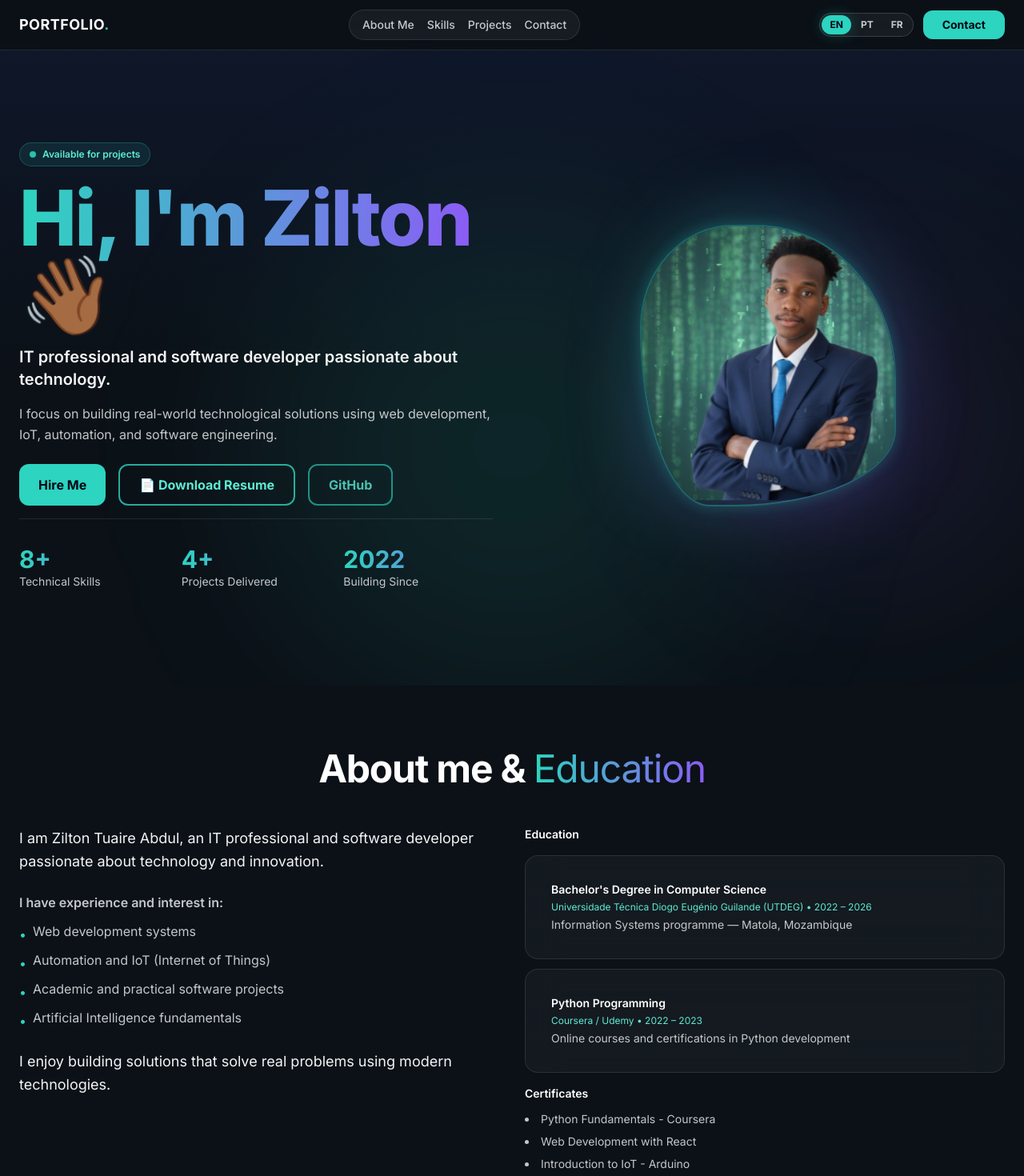
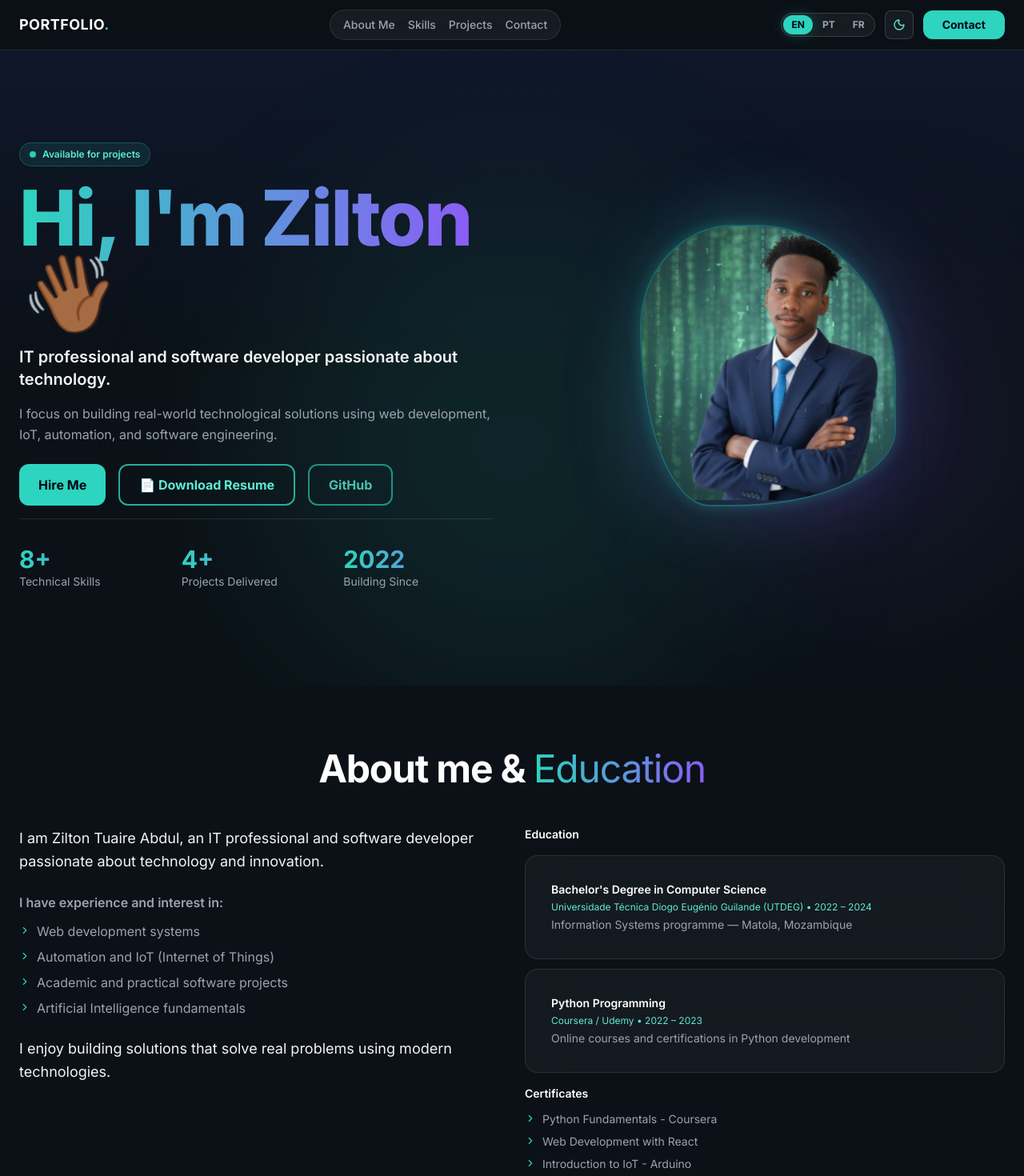
Before and after one commit to dev-zilton/portfolio, a React (Vite) app: page / in a window 1280 px wide. Shown: the top 1470 px of the page at 80% size. Built offline with nearby package versions, Linux system fonts and the light colour scheme.

Commit message:
Atualiza componentes, dados do portfolio e adiciona novos hooks

```diff
--- a/src/App.tsx
+++ b/src/App.tsx
@@ -1,8 +1,7 @@
 import { useEffect, useState } from "react";
-import { ContactActionButton } from "./components/ContactActionButton";
+import { MessageCircle, Mail, ChevronRight } from "lucide-react";
 import { Footer } from "./components/Footer";
 import { Hero } from "./components/Hero";
-// InfoCard removed — simplified layout uses direct components
 import { Navbar } from "./components/Navbar";
 import { ProjectCard } from "./components/ProjectCard";
 import { SkillBar } from "./components/SkillBar";
@@ -10,27 +9,67 @@ import { GlassCard } from "./components/ui/GlassCard";
 import { SectionHeading } from "./components/ui/SectionHeading";
 import { staticPortfolio } from "./data/portfolio";
 import { useLanguage, useProjectsWithLinks } from "./i18n/LanguageContext";
+import { useTheme } from "./hooks/useTheme";
 
-const SECTION_IDS = ["home", "about", "skills", "projects", "contact"] as const;
+type SectionId = "home" | "about" | "skills" | "projects" | "contact";
+
+const SECTION_IDS: SectionId[] = [
+  "home",
+  "about",
+  "skills",
+  "projects",
+  "contact",
+];
+
+function GitHubIcon() {
+  return (
+    <svg
+      width={18}
+      height={18}
+      viewBox="0 0 24 24"
+      fill="currentColor"
+      aria-hidden="true"
+    >
+      <path d="M12 0C5.37 0 0 5.37 0 12c0 5.3 3.438 9.8 8.205 11.385.6.113.82-.258.82-.577 0-.285-.01-1.04-.015-2.04-3.338.724-4.042-1.61-4.042-1.61-.546-1.385-1.335-1.755-1.335-1.755-1.087-.744.084-.729.084-.729 1.205.084 1.838 1.236 1.838 1.236 1.07 1.835 2.809 1.305 3.495.998.108-.776.417-1.305.76-1.605-2.665-.3-5.466-1.332-5.466-5.93 0-1.31.465-2.38 1.235-3.22-.135-.303-.54-1.523.105-3.176 0 0 1.005-.322 3.3 1.23.96-.267 1.98-.399 3-.405 1.02.006 2.04.138 3 .405 2.28-1.552 3.285-1.23 3.285-1.23.645 1.653.24 2.873.12 3.176.765.84 1.23 1.91 1.23 3.22 0 4.61-2.805 5.625-5.475 5.92.42.36.81 1.096.81 2.22 0 1.606-.015 2.896-.015 3.286 0 .315.21.69.825.57C20.565 21.795 24 17.295 24 12c0-6.63-5.37-12-12-12z" />
+    </svg>
+  );
+}
+
+function LinkedInIcon() {
+  return (
+    <svg
+      width={18}
+      height={18}
+      viewBox="0 0 24 24"
+      fill="currentColor"
+      aria-hidden="true"
+    >
+      <path d="M20.447 20.452h-3.554v-5.569c0-1.328-.027-3.037-1.852-3.037-1.853 0-2.136 1.445-2.136 2.939v5.667H9.351V9h3.414v1.561h.046c.477-.9 1.637-1.85 3.37-1.85 3.601 0 4.267 2.37 4.267 5.455v6.286zM5.337 7.433a2.062 2.062 0 0 1-2.063-2.065 2.064 2.064 0 1 1 2.063 2.065zm1.782 13.019H3.555V9h3.564v11.452zM22.225 0H1.771C.792 0 0 .774 0 1.729v20.542C0 23.227.792 24 1.771 24h20.451C23.2 24 24 23.227 24 22.271V1.729C24 .774 23.2 0 22.222 0h.003z" />
+    </svg>
+  );
+}
 
 function PortfolioContent() {
   const { t } = useLanguage();
   const projects = useProjectsWithLinks();
-  const [activeSection, setActiveSection] = useState("home");
+  const { isDark, toggle } = useTheme();
+  const [activeSection, setActiveSection] = useState<SectionId>("home");
+
+  const halfIndex = Math.ceil(staticPortfolio.skills.length / 2);
+  const skillsLeft = staticPortfolio.skills.slice(0, halfIndex);
+  const skillsRight = staticPortfolio.skills.slice(halfIndex);
 
   const scrollToSection = (sectionId: string) => {
-    setActiveSection(sectionId);
+    setActiveSection(sectionId as SectionId);
     document.getElementById(sectionId)?.scrollIntoView({ behavior: "smooth" });
   };
 
   useEffect(() => {
     const handleScroll = () => {
       const scrollPosition = window.scrollY + 120;
-
       for (const section of SECTION_IDS) {
         const element = document.getElementById(section);
         if (!element) continue;
-
         const { offsetTop, offsetHeight } = element;
         if (
           scrollPosition >= offsetTop &&
@@ -41,19 +80,26 @@ function PortfolioContent() {
         }
       }
     };
-
     window.addEventListener("scroll", handleScroll, { passive: true });
     return () => window.removeEventListener("scroll", handleScroll);
   }, []);
 
+  const linkBase =
+    "flex items-center justify-center gap-2 rounded-xl px-5 py-3 text-sm font-medium transition-all duration-200 focus-visible:outline-none focus-visible:ring-2 focus-visible:ring-turquoise-400";
+  const linkPrimary = `${linkBase} bg-turquoise-500 text-white hover:bg-turquoise-400 active:scale-95`;
+  const linkSecondary = `${linkBase} border border-white/10 bg-white/5 text-copy dark:text-copy light:text-copy-light hover:bg-white/10 active:scale-95`;
+
   return (
-    <div className="min-h-screen bg-surface font-sans">
-      <Navbar activeSection={activeSection} scrollToSection={scrollToSection} />
+    <div className="min-h-screen bg-surface dark:bg-surface light:bg-surface-light font-sans transition-colors duration-300">
+      <Navbar
+        activeSection={activeSection}
+        scrollToSection={scrollToSection}
+        isDark={isDark}
+        onToggleTheme={toggle}
+      />
 
       <main className="pt-[57px]">
         <Hero onContact={() => scrollToSection("contact")} />
-
-        {/* Offer/cards section removed — simplified single About & Education section below */}
 
         <section id="about" className="px-4 py-20 md:px-6">
           <div className="mx-auto max-w-7xl">
@@ -62,11 +108,9 @@ function PortfolioContent() {
               highlight={t.aboutSection.highlight}
               className="mb-10"
             />
-
             <div className="grid gap-8 md:grid-cols-2">
-              {/* Left: Intro and interests */}
               <div>
-                <p className="mb-6 text-lg font-normal leading-relaxed text-copy">
+                <p className="mb-6 text-lg font-normal leading-relaxed text-copy dark:text-copy light:text-copy-light">
                   {t.about.intro}
                 </p>
                 <p className="mb-3 font-semibold text-copy-muted">
@@ -78,27 +122,30 @@ function PortfolioContent() {
                       key={item}
                       className="flex items-start gap-2 text-copy-muted"
                     >
-                      <span className="mt-1 text-turquoise-400">•</span>
+                      <ChevronRight
+                        size={14}
+                        className="mt-1 shrink-0 text-turquoise-400"
+                        aria-hidden="true"
+                      />
                       <span className="font-normal">{item}</span>
                     </li>
                   ))}
                 </ul>
-                <p className="mt-6 text-lg font-normal leading-relaxed text-copy">
+                <p className="mt-6 text-lg font-normal leading-relaxed text-copy dark:text-copy light:text-copy-light">
                   {t.about.closing}
                 </p>
               </div>
 
-              {/* Right: Education list + Certificates */}
               <div className="space-y-4">
                 <div>
-                  <h4 className="mb-4 text-sm font-semibold text-white">
+                  <h4 className="mb-4 text-sm font-semibold text-white dark:text-white light:text-gray-900">
                     {t.aboutSection.educationLabel}
                   </h4>
                   <div className="space-y-3">
                     {t.education.items.map((edu) => (
                       <GlassCard key={edu.degree} interactive={false}>
                         <div className="flex flex-col gap-1">
-                          <span className="text-sm font-semibold text-white">
+                          <span className="text-sm font-semibold text-white dark:text-white light:text-gray-900">
                             {edu.degree}
                           </span>
                           <span className="text-xs text-turquoise-300">
@@ -116,12 +163,19 @@ function PortfolioContent() {
                 </div>
 
                 <div>
-                  <h4 className="mb-3 text-sm font-semibold text-white">
+                  <h4 className="mb-3 text-sm font-semibold text-white dark:text-white light:text-gray-900">
                     {t.aboutSection.certificatesLabel}
                   </h4>
-                  <ul className="list-disc list-inside space-y-2 text-sm text-copy-muted">
+                  <ul className="space-y-2 text-sm text-copy-muted">
                     {t.certificates.items.map((c) => (
-                      <li key={c}>{c}</li>
+                      <li key={c} className="flex items-start gap-2">
+                        <ChevronRight
+                          size={14}
+                          className="mt-0.5 shrink-0 text-turquoise-400"
+                          aria-hidden="true"
+                        />
+                        {c}
+                      </li>
                     ))}
                   </ul>
                 </div>
@@ -138,20 +192,20 @@ function PortfolioContent() {
             />
             <div className="grid gap-6 md:grid-cols-2">
               <GlassCard interactive={false}>
-                <h3 className="mb-6 flex items-center gap-2 text-lg font-bold text-white">
+                <h3 className="mb-6 flex items-center gap-2 text-lg font-bold text-white dark:text-white light:text-gray-900">
                   <span className="h-2 w-2 rounded-full bg-turquoise-400" />
                   {t.skills.technical}
                 </h3>
-                {staticPortfolio.skills.slice(0, 4).map((skill) => (
+                {skillsLeft.map((skill) => (
                   <SkillBar key={skill.name} skill={skill} />
                 ))}
               </GlassCard>
               <GlassCard interactive={false}>
-                <h3 className="mb-6 flex items-center gap-2 text-lg font-bold text-white">
+                <h3 className="mb-6 flex items-center gap-2 text-lg font-bold text-white dark:text-white light:text-gray-900">
                   <span className="h-2 w-2 rounded-full bg-accent-purple" />
                   {t.skills.tools}
                 </h3>
-                {staticPortfolio.skills.slice(4).map((skill) => (
+                {skillsRight.map((skill) => (
                   <SkillBar key={skill.name} skill={skill} />
                 ))}
               </GlassCard>
@@ -181,8 +235,6 @@ function PortfolioContent() {
           </div>
         </section>
 
-        {/* Removed separate Education & Certificates sections — merged into About */}
-
         <section id="contact" className="px-4 py-20 md:px-6">
           <div className="mx-auto max-w-4xl text-center">
             <SectionHeading
@@ -191,28 +243,46 @@ function PortfolioContent() {
               subtitle={t.contact.subtitle}
             />
             <div className="mx-auto grid max-w-2xl gap-4 sm:grid-cols-2">
-              <ContactActionButton
+              <a
                 href={staticPortfolio.contacts.whatsapp}
-                icon="💬"
-                label={t.contact.whatsapp}
-                variant="primary"
-              />
-              <ContactActionButton
+                target="_blank"
+                rel="noopener noreferrer"
+                aria-label={t.contact.whatsapp}
+                className={linkPrimary}
+              >
+                <MessageCircle size={18} aria-hidden="true" />
+                {t.contact.whatsapp}
+              </a>
+              <a
                 href={staticPortfolio.contacts.email}
-                icon="📧"
-                label={t.contact.email}
-                variant="primary"
-              />
-              <ContactActionButton
+                target="_blank"
+                rel="noopener noreferrer"
+                aria-label={t.contact.email}
+                className={linkPrimary}
+              >
+                <Mail size={18} aria-hidden="true" />
+                {t.contact.email}
+              </a>
+              <a
                 href={staticPortfolio.contacts.github}
-                icon="🐙"
-                label={t.contact.github}
-              />
-              <ContactActionButton
+                target="_blank"
+                rel="noopener noreferrer"
+                aria-label={t.contact.github}
+                className={linkSecondary}
+              >
+                <GitHubIcon />
+                {t.contact.github}
+              </a>
+              <a
                 href={staticPortfolio.contacts.linkedin}
-                icon="💼"
-                label={t.contact.linkedin}
-              />
+                target="_blank"
+                rel="noopener noreferrer"
+                aria-label={t.contact.linkedin}
+                className={linkSecondary}
+              >
+                <LinkedInIcon />
+                {t.contact.linkedin}
+              </a>
             </div>
           </div>
         </section>
--- a/src/components/Navbar.tsx
+++ b/src/components/Navbar.tsx
@@ -1,4 +1,5 @@
 import { useEffect, useState } from "react";
+import { Moon, Sun } from "lucide-react";
 import { staticPortfolio } from "../data/portfolio";
 import { useLanguage } from "../i18n/LanguageContext";
 import { LanguageSwitcher } from "./LanguageSwitcher";
@@ -7,9 +8,16 @@ import { PrimaryButton } from "./ui/PrimaryButton";
 type NavbarProps = {
   activeSection: string;
   scrollToSection: (id: string) => void;
+  isDark: boolean;
+  onToggleTheme: () => void;
 };
 
-export function Navbar({ activeSection, scrollToSection }: NavbarProps) {
+export function Navbar({
+  activeSection,
+  scrollToSection,
+  isDark,
+  onToggleTheme,
+}: NavbarProps) {
   const { t } = useLanguage();
   const [isMenuOpen, setIsMenuOpen] = useState(false);
 
@@ -25,7 +33,6 @@ export function Navbar({ activeSection, scrollToSection }: NavbarProps) {
     setIsMenuOpen(false);
   };
 
-  // ESC to close menu
   useEffect(() => {
     const handleEsc = (e: KeyboardEvent) => {
       if (e.key === "Escape") setIsMenuOpen(false);
@@ -35,7 +42,7 @@ export function Navbar({ activeSection, scrollToSection }: NavbarProps) {
   }, []);
 
   return (
-    <header className="fixed inset-x-0 top-0 z-50 border-b border-white/10 bg-surface/90 backdrop-blur-xl">
+    <header className="fixed inset-x-0 top-0 z-50 border-b border-white/10 bg-surface/90 backdrop-blur-xl transition-colors duration-300">
       <div className="mx-auto flex max-w-7xl items-center justify-between px-4 py-3 md:px-6">
         {/* LOGO */}
         <button
@@ -57,9 +64,7 @@ export function Navbar({ activeSection, scrollToSection }: NavbarProps) {
               key={id}
               type="button"
               onClick={() => handleNav(id)}
-              className={`nav-link ${
-                activeSection === id ? "nav-link-active" : ""
-              }`}
+              className={`nav-link ${activeSection === id ? "nav-link-active" : ""}`}
             >
               {navLabels[id]}
             </button>
@@ -69,6 +74,30 @@ export function Navbar({ activeSection, scrollToSection }: NavbarProps) {
         {/* ACTIONS */}
         <div className="flex items-center gap-2 md:gap-3">
           <LanguageSwitcher className="hidden sm:flex" />
+
+          {/* BOTÃO DARK / LIGHT */}
+          <button
+            type="button"
+            onClick={onToggleTheme}
+            aria-label={
+              isDark ? "Mudar para modo claro" : "Mudar para modo escuro"
+            }
+            className="flex h-9 w-9 items-center justify-center rounded-lg border border-white/15 bg-white/5 text-copy transition-all duration-200 hover:bg-white/10 hover:border-turquoise-400/50"
+          >
+            {isDark ? (
+              <Sun
+                size={16}
+                className="text-turquoise-300"
+                aria-hidden="true"
+              />
+            ) : (
+              <Moon
+                size={16}
+                className="text-turquoise-300"
+                aria-hidden="true"
+              />
+            )}
+          </button>
 
           <PrimaryButton
             className="hidden !py-2 text-sm md:inline-flex"
@@ -87,19 +116,13 @@ export function Navbar({ activeSection, scrollToSection }: NavbarProps) {
             onClick={() => setIsMenuOpen((v) => !v)}
           >
             <span
-              className={`h-0.5 w-5 bg-copy transition-all duration-300 ${
-                isMenuOpen ? "translate-y-2 rotate-45" : ""
-              }`}
+              className={`h-0.5 w-5 bg-copy transition-all duration-300 ${isMenuOpen ? "translate-y-2 rotate-45" : ""}`}
             />
             <span
-              className={`h-0.5 w-5 bg-copy transition-opacity duration-300 ${
-                isMenuOpen ? "opacity-0" : "opacity-100"
-              }`}
+              className={`h-0.5 w-5 bg-copy transition-opacity duration-300 ${isMenuOpen ? "opacity-0" : "opacity-100"}`}
             />
             <span
-              className={`h-0.5 w-5 bg-copy transition-all duration-300 ${
-                isMenuOpen ? "-translate-y-2 -rotate-45" : ""
-              }`}
+              className={`h-0.5 w-5 bg-copy transition-all duration-300 ${isMenuOpen ? "-translate-y-2 -rotate-45" : ""}`}
             />
           </button>
         </div>
@@ -122,9 +145,7 @@ export function Navbar({ activeSection, scrollToSection }: NavbarProps) {
                 key={id}
                 type="button"
                 onClick={() => handleNav(id)}
-                className={`nav-link w-fit py-3 text-left text-lg ${
-                  activeSection === id ? "nav-link-active" : ""
-                }`}
+                className={`nav-link w-fit py-3 text-left text-lg ${activeSection === id ? "nav-link-active" : ""}`}
               >
                 {navLabels[id]}
               </button>
--- a/src/data/portfolio.ts
+++ b/src/data/portfolio.ts
@@ -3,37 +3,25 @@ export const staticPortfolio = {
   firstName: "Zilton",
 
   skills: [
-    { name: "Python", level: 90, icon: "🐍" },
-    { name: "Java (Swing)", level: 85, icon: "☕" },
-    { name: "React", level: 70, icon: "⚛️" },
-    { name: "Tailwind CSS", level: 75, icon: "🎨" },
-    { name: "FastAPI", level: 65, icon: "🚀" },
-    { name: "PostgreSQL", level: 70, icon: "🗄️" },
-    { name: "Arduino / IoT", level: 80, icon: "🔌" },
-    { name: "Git & GitHub", level: 85, icon: "📚" },
+    { name: "Python", level: 90, icon: "python" },
+    { name: "Java (Swing)", level: 85, icon: "java" },
+    { name: "React", level: 70, icon: "react" },
+    { name: "Tailwind CSS", level: 75, icon: "tailwind" },
+    { name: "FastAPI", level: 65, icon: "fastapi" },
+    { name: "PostgreSQL", level: 70, icon: "postgresql" },
+    { name: "Arduino / IoT", level: 80, icon: "arduino" },
+    { name: "Git & GitHub", level: 85, icon: "git" },
   ],
 
   projects: [
-    {
-      id: "irrigation",
-      icon: "🌱",
-      link: "https://github.com/dev-zilton",
-    },
-    {
-      id: "rentcar",
-      icon: "🚗",
-      link: "https://github.com/dev-zilton",
-    },
+    { id: "irrigation", icon: "leaf", link: "https://github.com/dev-zilton" },
+    { id: "rentcar", icon: "car", link: "https://github.com/dev-zilton" },
     {
       id: "picasso",
-      icon: "🛒",
+      icon: "cart",
       link: "https://github.com/dev-zilton/SistemaVendasUnico.java",
     },
-    {
-      id: "github",
-      icon: "💻",
-      link: "https://github.com/dev-zilton",
-    },
+    { id: "github", icon: "code", link: "https://github.com/dev-zilton" },
   ],
 
   contacts: {
--- /dev/null
+++ b/src/hooks/useTheme.ts
@@ -0,0 +1,24 @@
+import { useEffect, useState } from "react";
+
+export function useTheme() {
+  const [isDark, setIsDark] = useState(() => {
+    const saved = localStorage.getItem("theme");
+    if (saved) return saved === "dark";
+    return window.matchMedia("(prefers-color-scheme: dark)").matches;
+  });
+
+  useEffect(() => {
+    const root = document.documentElement;
+    if (isDark) {
+      root.classList.add("dark");
+      root.classList.remove("light");
+      localStorage.setItem("theme", "dark");
+    } else {
+      root.classList.remove("dark");
+      root.classList.add("light");
+      localStorage.setItem("theme", "light");
+    }
+  }, [isDark]);
+
+  return { isDark, toggle: () => setIsDark((v) => !v) };
+}
--- a/src/i18n/translations.ts
+++ b/src/i18n/translations.ts
@@ -221,7 +221,7 @@ export const translations: Record<Locale, Translation> = {
           degree: "Bachelor's Degree in Computer Science",
           school,
           description: "Information Systems programme — Matola, Mozambique",
-          year: "2022 – 2026",
+          year: "2022 – 2024",
         },
         {
           degree: "Python Programming",
@@ -373,9 +373,9 @@ export const translations: Record<Locale, Translation> = {
       items: [
         {
           degree: "Licenciatura em Informática",
-          school,
-          description: "Formação em Sistemas Informáticos — Matola, Moçambique",
-          year: "2022 – 2026",
+          school: "Universidade Técnica Diogo Eugénio Guilande (UTDEG)",
+          description: "Formação em Engenharia de Softwares — Matola, Moçambique",
+          year: "2022 – 2024",
         },
         {
           degree: "Programação Python",
@@ -528,7 +528,7 @@ export const translations: Record<Locale, Translation> = {
           degree: "Licence en informatique",
           school,
           description: "Systèmes informatiques — Matola, Mozambique",
-          year: "2022 – 2026",
+          year: "2022 – 2024",
         },
         {
           degree: "Programmation Python",
--- a/tailwind.config.js
+++ b/tailwind.config.js
@@ -1,5 +1,6 @@
 /** @type {import('tailwindcss').Config} */
 export default {
+  darkMode: "class",
   content: ["./index.html", "./src/**/*.{js,ts,jsx,tsx}"],
   theme: {
     extend: {
@@ -7,9 +8,22 @@ export default {
         sans: ["Inter", "system-ui", "sans-serif"],
       },
       colors: {
-        surface: "#0B1117",
-        "surface-elevated": "#0F172A",
-        copy: "#F3F4F6",
+        surface: {
+          DEFAULT: "#0B1117",
+          light: "#F8FAFC",
+        },
+        "surface-elevated": {
+          DEFAULT: "#0F172A",
+          light: "#FFFFFF",
+        },
+        copy: {
+          DEFAULT: "#F3F4F6",
+          light: "#111827",
+        },
+        "copy-muted": {
+          DEFAULT: "#9CA3AF",
+          light: "#6B7280",
+        },
         turquoise: {
           300: "#5eead4",
           400: "#2dd4bf",
```
